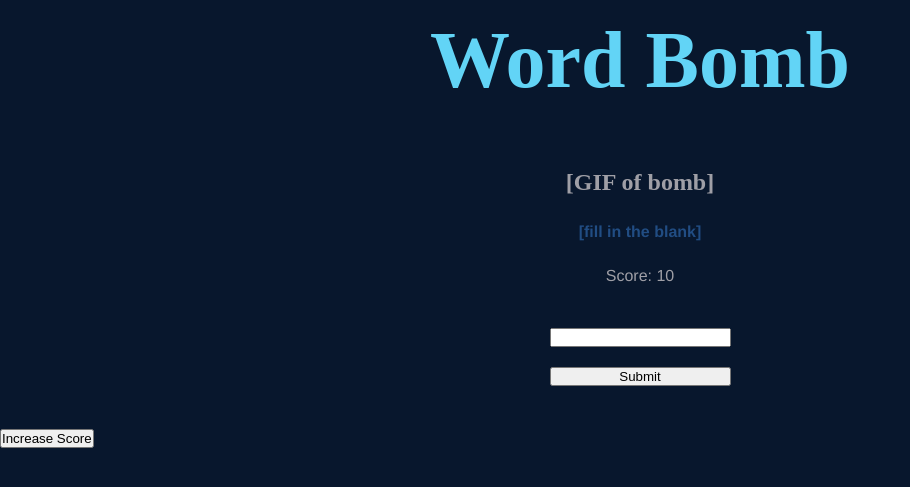
After one commit to jf-759/ACS-2930-Word-Bomb, a Flask app: template templates/game.html in a window 1280 px wide. The commit adds this page. Shown: the top 487 px of the page, without its empty margins (0-910 px from the left). Run offline with Flask 3, Linux system fonts and the light colour scheme; the template is opened without the code that fills it: most values are stand-ins (such as "Sample title", 1, 10 or a date in 2020).

Commit message:
env added, dynamic score increase, mutliple pages

```diff
--- a/app.py
+++ b/app.py
@@ -1,11 +1,28 @@
-from flask import Flask, request, render_template
-import json
+import os
+from flask import Flask, request, render_template, jsonify, session
+from dotenv import load_dotenv
+
+# Load environment variables from .env file
+load_dotenv()
 
 app = Flask(__name__)
+app.secret_key = os.getenv("SESSION_KEY")  # Set the session key from the .env file
 
 @app.route('/')
 def displayHomepage():
-    return render_template('index.html')
+    return render_template('game.html')
+
+@app.route('/update-score', methods=['POST'])
+def update_score():
+    # Initialize the score if not already set
+    if 'score' not in session:
+        session['score'] = 0
+
+    # Increase the score
+    session['score'] += 1
+
+    # Return the updated score as a JSON response
+    return jsonify({'score': session['score']})
 
 
 if __name__ == '__main__':
--- a/static/index.css
+++ b/static/index.css
@@ -38,12 +38,15 @@
     font-family: var(--main-font);
   }
   section{
-    margin: 0 auto;
-    padding: 120px o;
-    max-width: 1000px;
-    display: block;
+    padding: 120px;
+    display: flex;
+    justify-content: center;
   }
-
+  section *{
+    display: flex;
+    justify-content: center;
+    flex-direction: column;
+  }
 
   h1{
     font-size: var(--font-size-large);
@@ -58,6 +61,10 @@
   h4{
     font-size: var(--font-size-normal);
     color: var(--glow3);
+    text-align: center;
+    margin-bottom: 20px;
+  }
+  p{
     text-align: center;
     margin-bottom: 20px;
   }
@@ -76,3 +83,10 @@
     background-color: var(--background-color);
     color: var(--text-color);
   }
+
+
+  main > section {
+    padding: 20px;
+    margin-top: 20px;
+    width: 100%;
+}
--- a/templates/base.html
+++ b/templates/base.html
@@ -9,12 +9,11 @@
     />
     <title>{% block title %}{% endblock %}</title>
   </head>
+  <header>
+    <h1>Word Bomb</h1>
+    <br />
+  </header>
   <body>
-    <header>
-      <h1>Word Bomb</h1>
-      <br />
-    </header>
-
     <main>{% block content %}{% endblock %}</main>
   </body>
 </html>
--- /dev/null
+++ b/templates/game.html
@@ -0,0 +1,39 @@
+{% extends 'base.html' %} {% block title %} ACS 2930 Word Bomb {% endblock %} {%
+block content %}
+<h2>[GIF of bomb]</h2>
+<h4>[fill in the blank]</h4>
+<p>Score: <span id="score">{{ score }}</span></p>
+<!-- Display score here -->
+
+<!-- Form to submit the answer -->
+<section class="weather-form">
+  <form action="/" method="POST">
+    <p>
+      <label>
+        <input type="text" name="fill_in_the_blank" />
+      </label>
+    </p>
+    <p>
+      <input type="submit" value="Submit" />
+    </p>
+  </form>
+</section>
+
+<button onclick="updateScore()">Increase Score</button>
+
+<script>
+  function updateScore() {
+    // Send a POST request to Flask to update the score
+    fetch("/update-score", {
+      method: "POST", // HTTP method
+    })
+      .then((response) => response.json()) // Parse the JSON response from Flask
+      .then((data) => {
+        // Update the score element with the new score
+        document.getElementById("score").innerText = data.score;
+      })
+      .catch((error) => console.error("Error:", error)); // Handle errors
+  }
+</script>
+
+{% endblock %}
```
Also changed, not shown: templates/homescreen.html (renamed from templates/index.html, +8 -2 lines), 2 other files.
